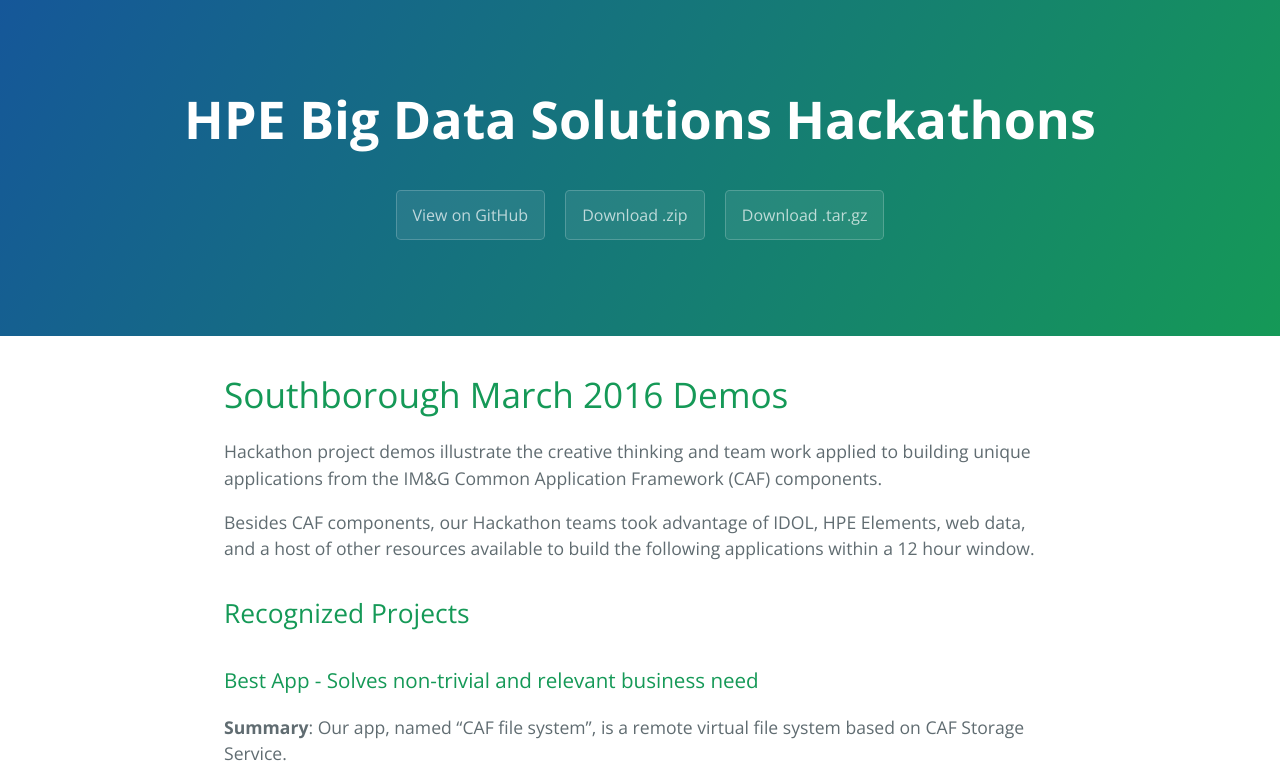
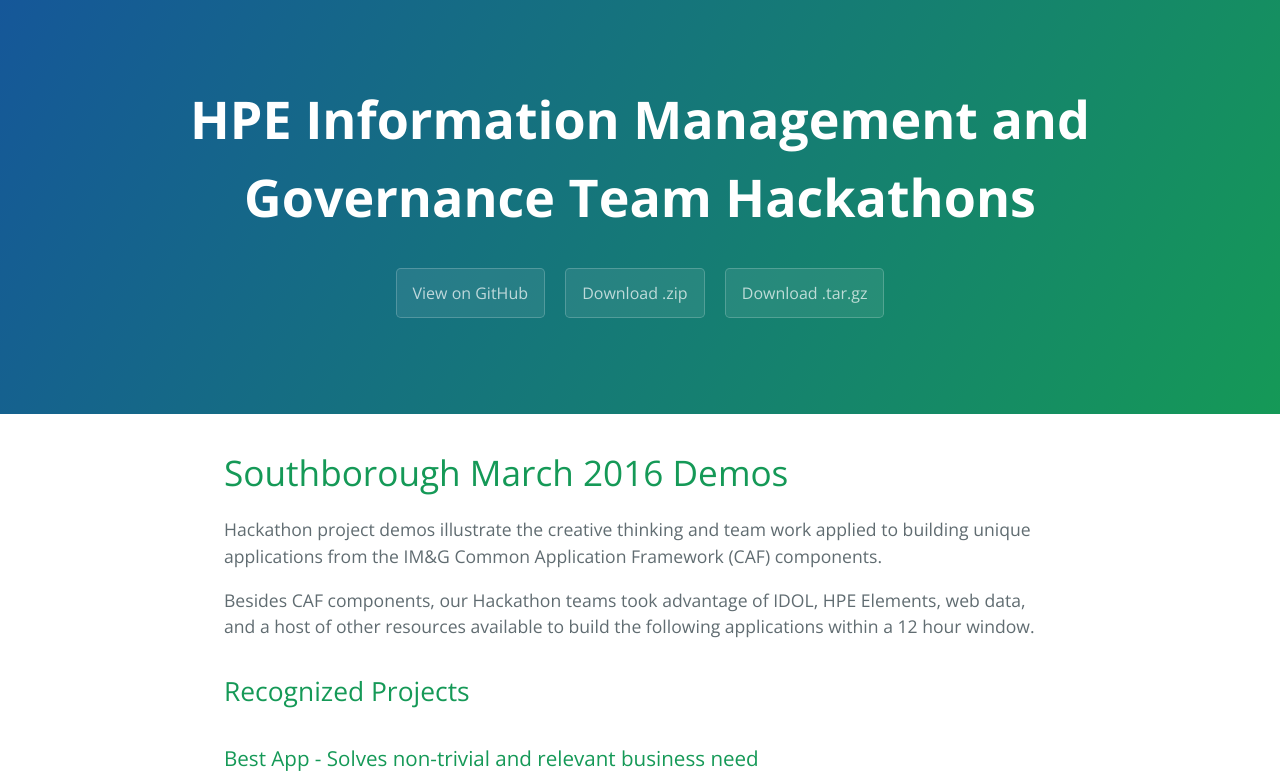
Before and after one commit to hpebigdatasolutions/hackathons, a plain HTML site: page index.html in a window 1280 px wide. Shown: the top 781 px of the page. Drawn offline with nearby package versions, Linux system fonts and the light colour scheme.

Commit message:
Title change..

```diff
--- a/index.html
+++ b/index.html
@@ -11,7 +11,7 @@
   </head>
   <body>
     <section class="page-header">
-      <h1 class="project-name">HPE Big Data Solutions Hackathons</h1>
+      <h1 class="project-name">HPE Information Management and Governance Team Hackathons</h1>
       <h2 class="project-tagline"></h2>
       <a href="https://github.com/hpebigdatasolutions/hackathons" class="btn">View on GitHub</a>
       <a href="https://github.com/hpebigdatasolutions/hackathons/zipball/master" class="btn">Download .zip</a>
```
